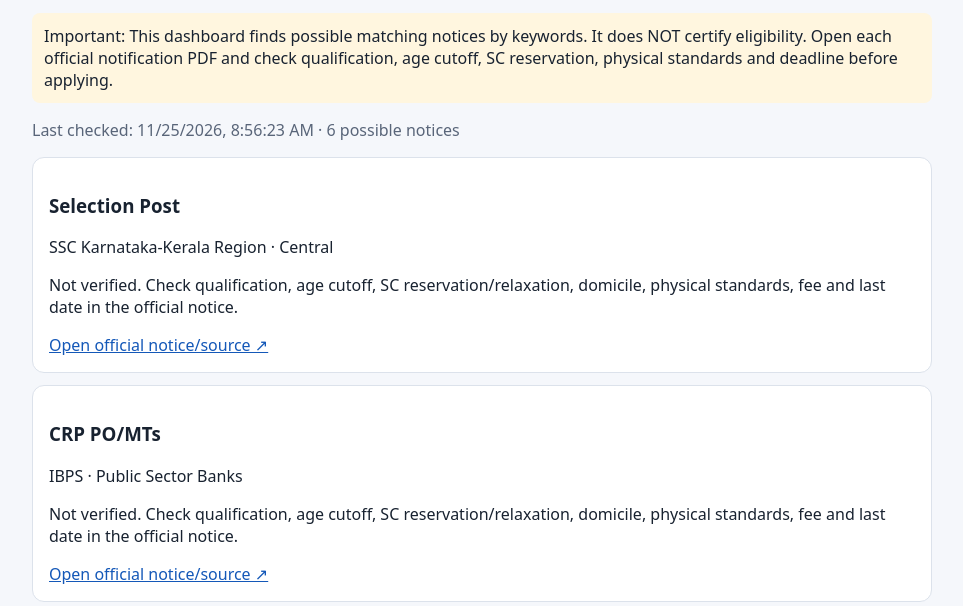
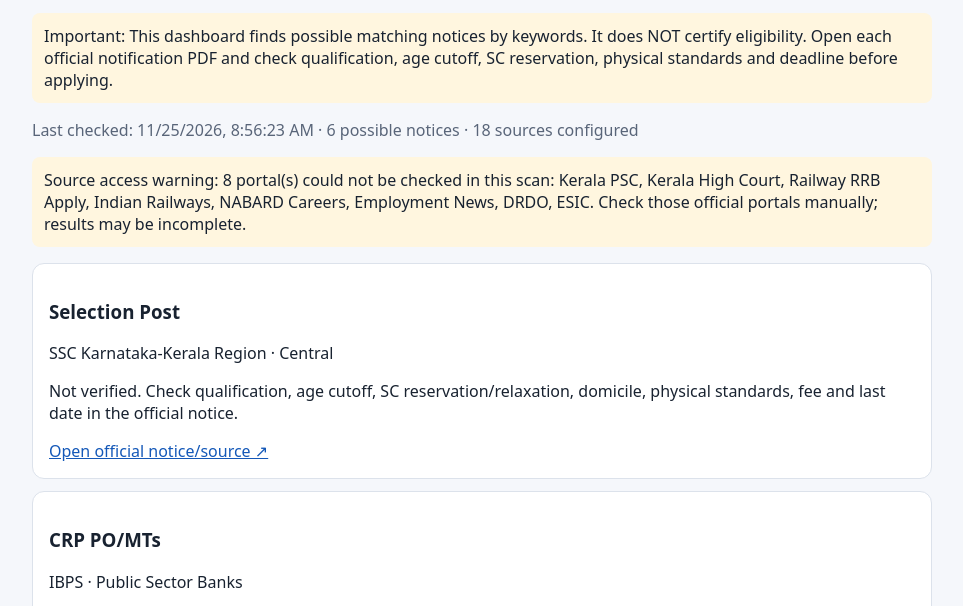
Before and after one commit to Akhilesdf6/akhil-govt-job-tracker, a plain HTML site: page docs/index.html in a window 1280 px wide. Shown: the part 116-722 px from the top of the page, without its empty margins (158-1121 px from the left). Drawn offline with Linux system fonts and the light colour scheme.

Commit message:
Show failed source checks on job dashboard

```diff
--- a/docs/index.html
+++ b/docs/index.html
@@ -6,8 +6,13 @@
 <p id="updated" class="muted">Loading…</p><div id="jobs"></div>
 <script>
 fetch('./jobs.json').then(r=>r.json()).then(data=>{
-document.getElementById('updated').textContent='Last checked: '+new Date(data.updated_at).toLocaleString()+' · '+data.jobs.length+' possible notices';
+document.getElementById('updated').textContent='Last checked: '+new Date(data.updated_at).toLocaleString()+' · '+data.jobs.length+' possible notices · '+(data.sources_checked||0)+' sources configured';
 const root=document.getElementById('jobs');
+if(data.source_errors && data.source_errors.length){
+ const warning=document.createElement('p'); warning.className='warn';
+ warning.textContent='Source access warning: '+data.source_errors.length+' portal(s) could not be checked in this scan: '+data.source_errors.map(x=>x.source).join(', ')+'. Check those official portals manually; results may be incomplete.';
+ root.append(warning);
+}
 if(!data.jobs.length) root.textContent='No matching notice links were discovered in this scan. Check official portals directly below.';
 data.jobs.forEach(j=>{const d=document.createElement('article');d.className='job';const h=document.createElement('h3');h.textContent=j.title;const p=document.createElement('p');p.textContent=j.authority+' · '+j.category;const s=document.createElement('p');s.textContent=j.eligibility;const a=document.createElement('a');a.href=j.url;a.target='_blank';a.rel='noopener';a.textContent='Open official notice/source ↗';d.append(h,p,s,a);root.append(d)});
 }).catch(()=>{document.getElementById('updated').textContent='First scan pending. Please check again after GitHub Actions runs.'});
```
